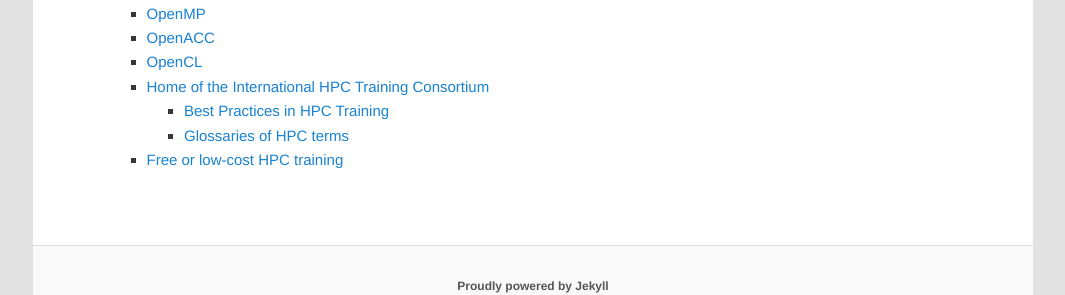
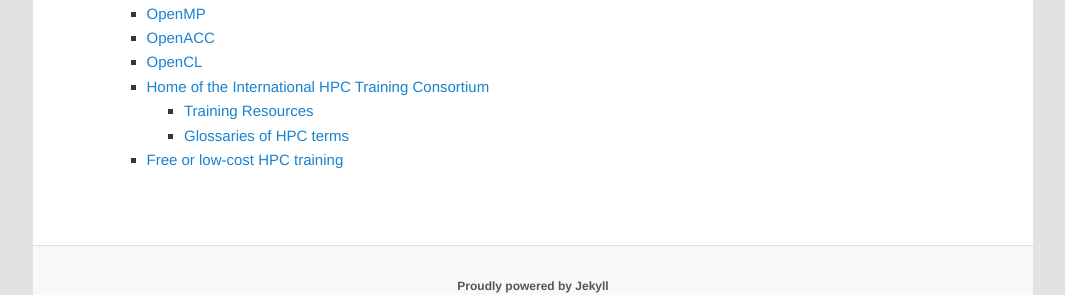
Before and after one commit to gmgall/site-cenapad, a Jekyll site: the page built from tutoriais/materiais-hpc/index.markdown, in a window 1280 px wide. Shown: the part 542-837 px from the top of the page, without its empty margins (107-1172 px from the left). Built offline with Jekyll 4.4.1, drawn with Linux system fonts in a browser that asks for light colours; Markdown is read by kramdown in place of the engine named in the settings.

Commit message:
Corrige nome do site na lista de materiais sobre HPC

```diff
--- a/tutoriais/materiais-hpc/index.markdown
+++ b/tutoriais/materiais-hpc/index.markdown
@@ -12,6 +12,6 @@ title: Materiais sobre Computação de Alto Desempenho
 * [OpenACC](http://www.openacc.org/)
 * [OpenCL](http://opencl.codeplex.com/)
 * [Home of the International HPC Training Consortium](https://sites.google.com/a/lbl.gov/hpc-training-best-practices/home)
-	* [Best Practices in HPC Training](https://sites.google.com/a/lbl.gov/hpc-training-best-practices/training-resources)
+	* [Training Resources](https://sites.google.com/a/lbl.gov/hpc-training-best-practices/training-resources)
 	* [Glossaries of HPC terms](https://sites.google.com/a/lbl.gov/hpc-training-best-practices/training-resources/glossaries-of-hpc-terms)
 * [Free or low-cost HPC training](http://www.stem-trek.org/free-or-low-cost-hpc-training/)
```
